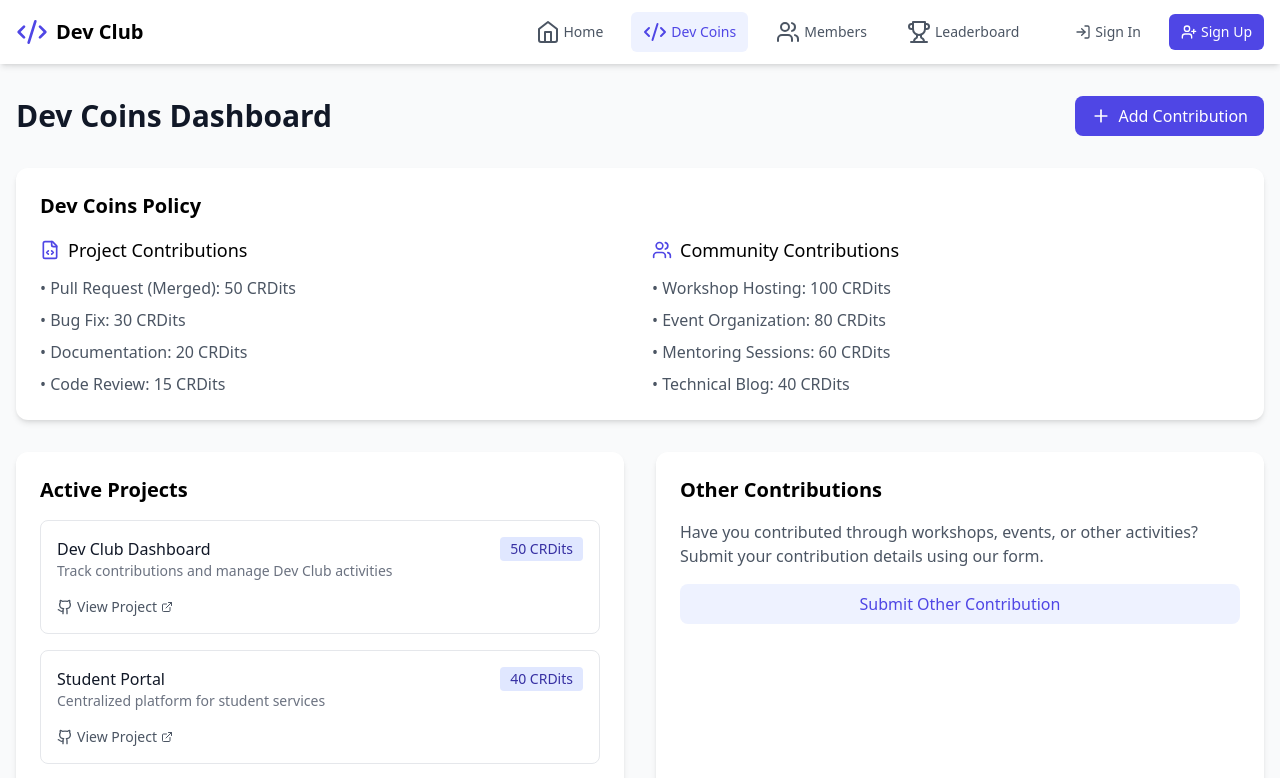
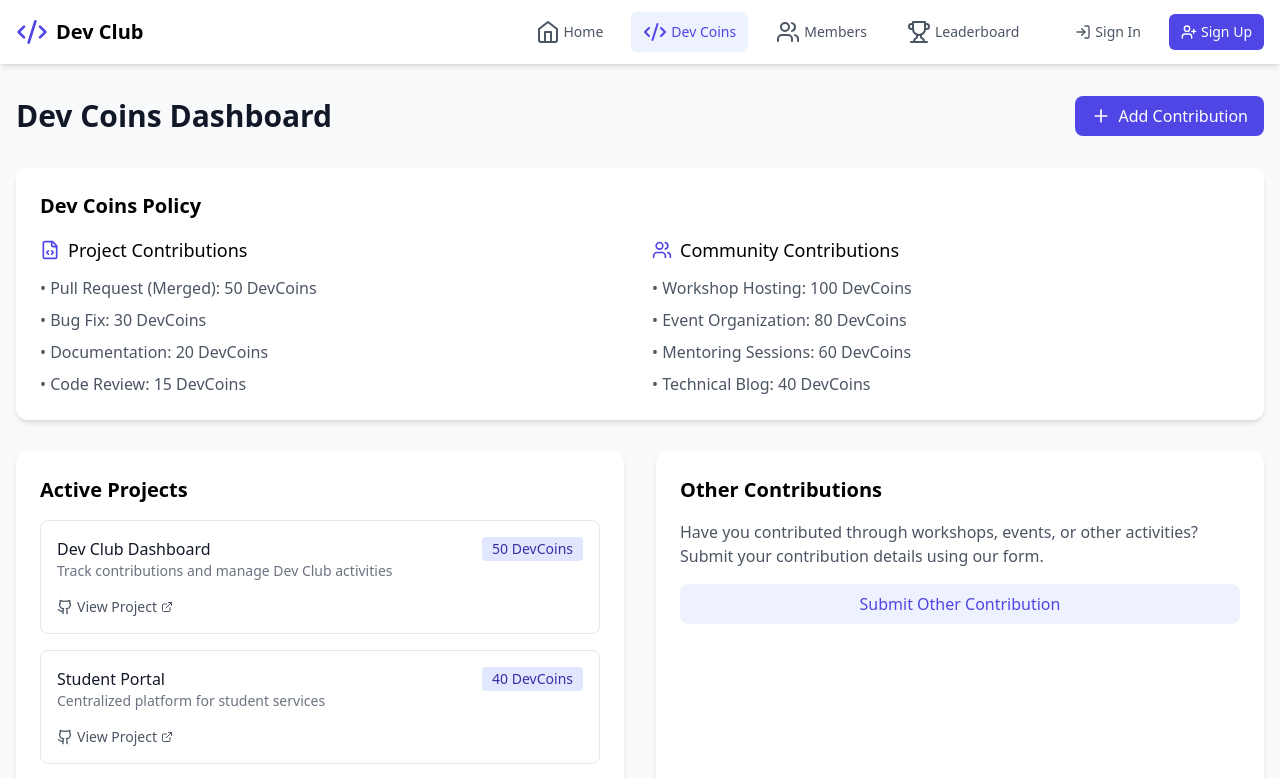
Before and after one commit to nst-sdc/DevCoin, a React (Vite) app: page /coins in a window 1280 px wide. Shown: the top 778 px of the page. Built offline with nearby package versions, Linux system fonts and the light colour scheme; no server answers.

Commit message:
Update CoinsPage and LeaderboardPage components

```diff
--- a/src/pages/CoinsPage.tsx
+++ b/src/pages/CoinsPage.tsx
@@ -61,10 +61,10 @@ export default function CoinsPage() {
               Project Contributions
             </h3>
             <ul className="space-y-2 text-gray-600">
-              <li>• Pull Request (Merged): 50 CRDits</li>
-              <li>• Bug Fix: 30 CRDits</li>
-              <li>• Documentation: 20 CRDits</li>
-              <li>• Code Review: 15 CRDits</li>
+              <li>• Pull Request (Merged): 50 DevCoins</li>
+              <li>• Bug Fix: 30 DevCoins</li>
+              <li>• Documentation: 20 DevCoins</li>
+              <li>• Code Review: 15 DevCoins</li>
             </ul>
           </div>
           <div>
@@ -73,10 +73,10 @@ export default function CoinsPage() {
               Community Contributions
             </h3>
             <ul className="space-y-2 text-gray-600">
-              <li>• Workshop Hosting: 100 CRDits</li>
-              <li>• Event Organization: 80 CRDits</li>
-              <li>• Mentoring Sessions: 60 CRDits</li>
-              <li>• Technical Blog: 40 CRDits</li>
+              <li>• Workshop Hosting: 100 DevCoins</li>
+              <li>• Event Organization: 80 DevCoins</li>
+              <li>• Mentoring Sessions: 60 DevCoins</li>
+              <li>• Technical Blog: 40 DevCoins</li>
             </ul>
           </div>
         </div>
@@ -96,7 +96,7 @@ export default function CoinsPage() {
                     <p className="text-sm text-gray-500 mb-2">{project.description}</p>
                   </div>
                   <span className="bg-indigo-100 text-indigo-800 text-sm font-medium px-2.5 py-0.5 rounded">
-                    {project.coins} CRDits
+                    {project.coins} DevCoins
                   </span>
                 </div>
                 <a
@@ -173,7 +173,7 @@ export default function CoinsPage() {
                   <p className="text-sm text-gray-500">{member.role}</p>
                   <div className="mt-2 flex items-center space-x-4">
                     <span className="text-2xl font-bold text-indigo-600">
-                      {member.devCoins} CRDits
+                      {member.devCoins} DevCoins
                     </span>
                     <a
                       href={`https://github.com/${member.github}`}
--- a/src/pages/LeaderboardPage.tsx
+++ b/src/pages/LeaderboardPage.tsx
@@ -74,7 +74,7 @@ export default function LeaderboardPage() {
                 <div className="text-2xl font-bold text-indigo-600">
                   {member.devCoins}
                 </div>
-                <div className="text-sm text-gray-500">CRDits</div>
+                <div className="text-sm text-gray-500">DevCoins</div>
               </div>
 
               <div className="flex-shrink-0 w-8">
```
